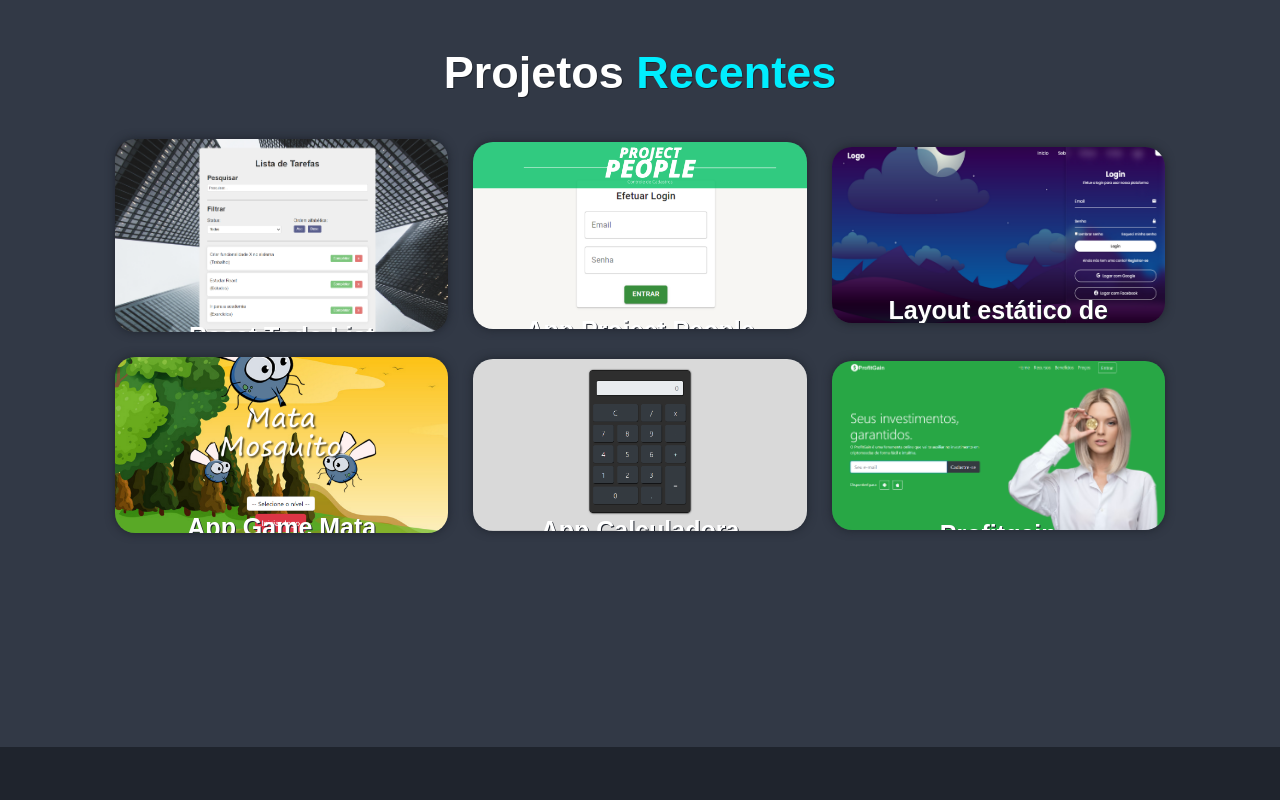
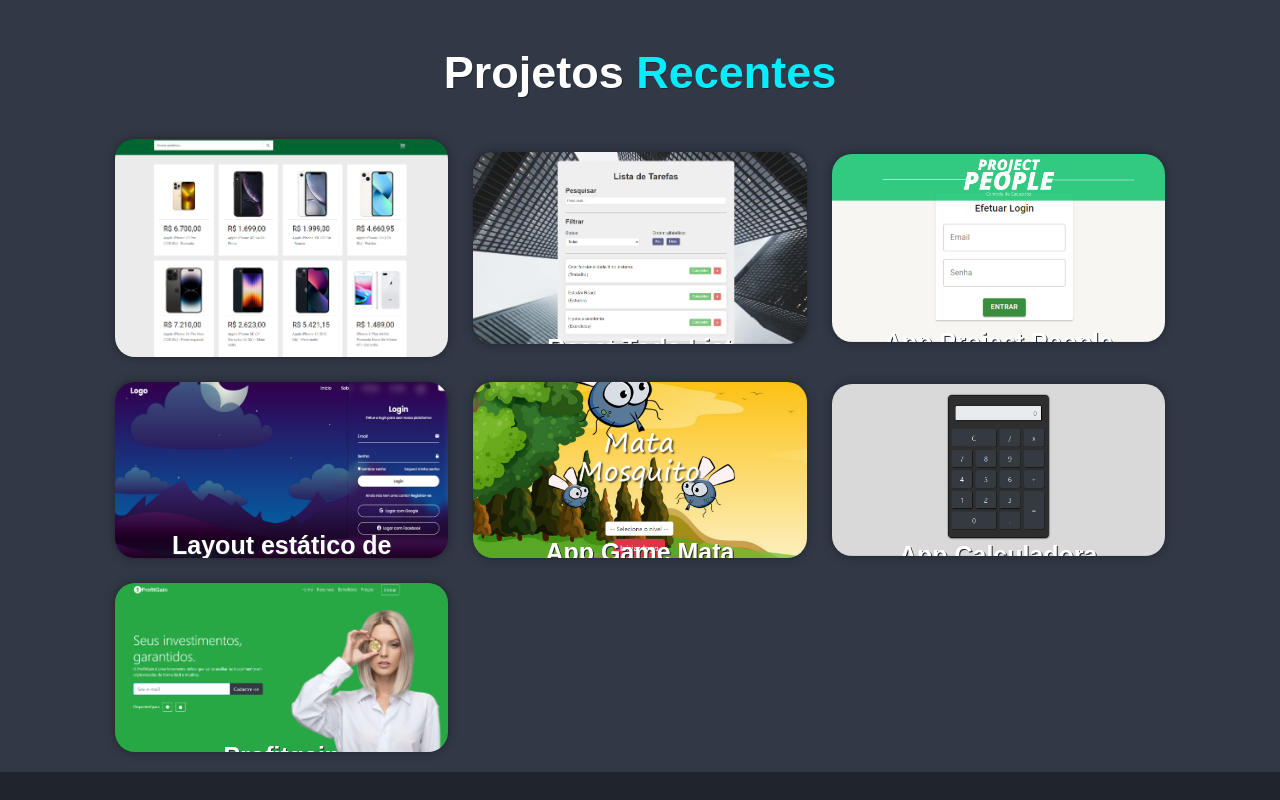
Before and after one commit to Valdir-coelho-jr/ProjetoPortfolio, a plain HTML site: page index.html in a window 1280 px wide. Shown: the part 2800-3600 px from the top of the page. Drawn offline with nearby package versions, Linux system fonts and the light colour scheme.

Commit message:
edit: Otimizando a resolução dos project box

```diff
--- a/css/style.css
+++ b/css/style.css
@@ -249,6 +249,7 @@ body {
 
 .projects-box img {
   width: 100%;
+  max-height: 300px;
   transition: 0.5s ease;
 }
 
--- a/index.html
+++ b/index.html
@@ -181,6 +181,31 @@
       <h2 class="heading">Projetos <span>Recentes</span></h2>
 
       <div class="projects-container">
+        <div class="projects-box">
+          <img src="img/projetos/eCommerce.png" alt="" />
+          <div class="projects-layer">
+            <h4>Projeto e-commerce</h4>
+            <h5>Tecnologias Utilizadas</h5>
+            <div class="skills-box">
+              <i class="bx bxl-react port-icon"></i>
+              <i class="bx bxl-javascript port-icon"></i>
+            </div>
+            <p>
+              Projeto pessoal de um e-commerce simples feito com hooks do react como useState e
+              setState. Nesse projeto utilizei uma organização de componentes bem mais
+              desestruturada para manter um padrão mais organizado.
+            </p>
+            <div class="link-box">
+              <a href="https://valdir-react-todo-list.netlify.app/" target="_blank"
+                ><i class="bx bx-link-external"></i
+              ></a>
+              <a href="https://github.com/Valdir-coelho-jr/react-todo-list" target="_blank"
+                ><i class="bx bxl-github"></i
+              ></a>
+            </div>
+          </div>
+        </div>
+
         <div class="projects-box">
           <img src="img/projetos/ReactTodoList.png" alt="" />
           <div class="projects-layer">
```
Also changed, not shown: img/projetos/eCommerce.png (added).
